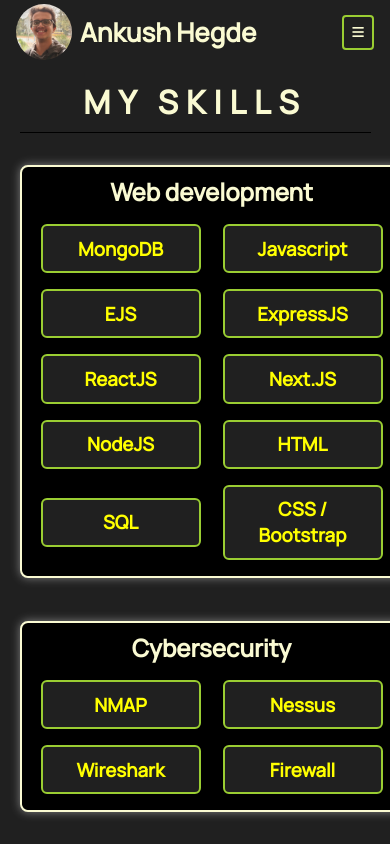
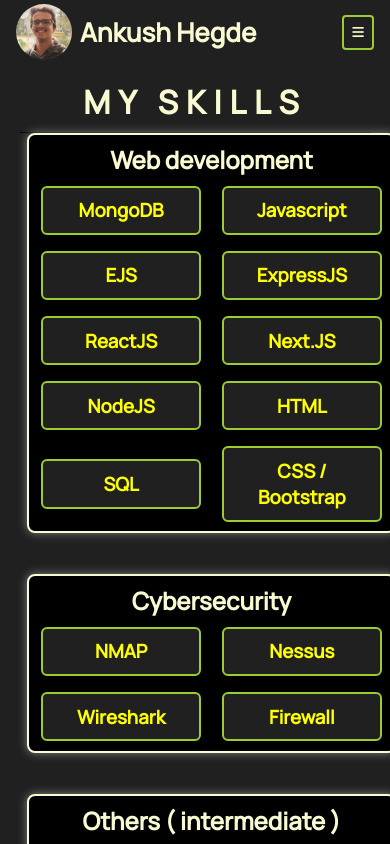
Before and after one commit to ankush07261/Ankush-Portfolio, a React (Create React App) app: page /skills in a window 390 px wide. Shown: the top 844 px of the page. Built offline with nearby package versions, Linux system fonts and the light colour scheme; a web font is replaced by a local one.

Commit message:
Update skills.css

```diff
--- a/src/css/skills.css
+++ b/src/css/skills.css
@@ -17,7 +17,7 @@
     background-color: inherit;
 }
 .skill-container{
-    margin-top: 2rem;
+    margin: 2rem auto 0rem auto;
     width:100%;
     display: grid;
     grid-template-columns: repeat(auto-fit, minmax(24rem, 1fr));
@@ -43,7 +43,7 @@
     grid-template-columns: repeat(auto-fit, minmax(10rem, 2fr));
     gap: 1rem;
     grid-auto-rows: auto;
-    padding: 1rem;
+    padding: 0.6rem;
     text-align: justify;
     color: black;
     gap: 1rem;
@@ -62,3 +62,15 @@
 .skill-card p{
     color: black;
 }
+
+@media only screen and (max-width: 790px){
+    .skill-container{
+        width: 100%;
+        margin: 0;
+        padding: 0;
+    }
+    .skills{
+        width:96%;
+        margin: auto;
+    }
+}
```
